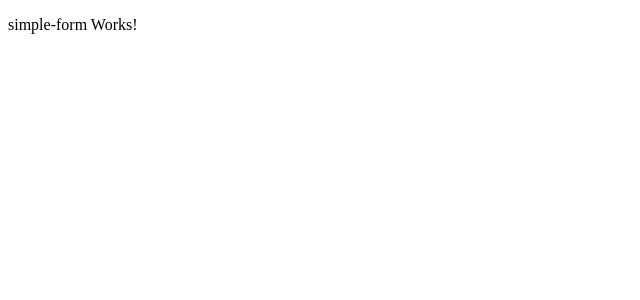
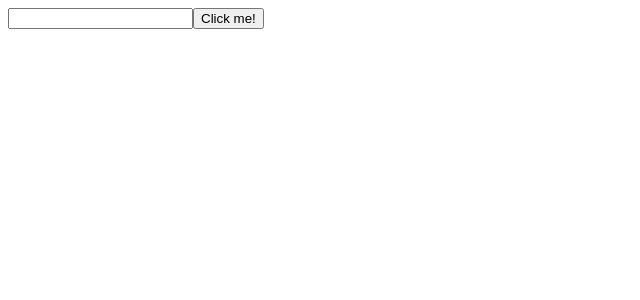
Before and after one commit to johnlindquist/angular2-fundamentals, an Angular app: page / in a window 1280 px wide. Shown: the top 300 px of the page, without its empty margins (0-640 px from the left). Built offline with nearby package versions, Linux system fonts and the light colour scheme.

Commit message:
adding events-and-refs

```diff
--- a/src/app/simple-form/simple-form.component.ts
+++ b/src/app/simple-form/simple-form.component.ts
@@ -2,14 +2,19 @@
 
 @Component({
   selector: 'app-simple-form',
-  template: `
-    <p>
-      simple-form Works!
-    </p>
-  `,
+  template: `<div>
+
+<input #myInput type="text">
+<button (click)="onClick(myInput.value)">Click me!</button>
+
+</div>`,
   styles: []
 })
 export class SimpleFormComponent implements OnInit {
+
+  onClick(value){
+    console.log(value);
+  }
 
   constructor() { }
 
```
